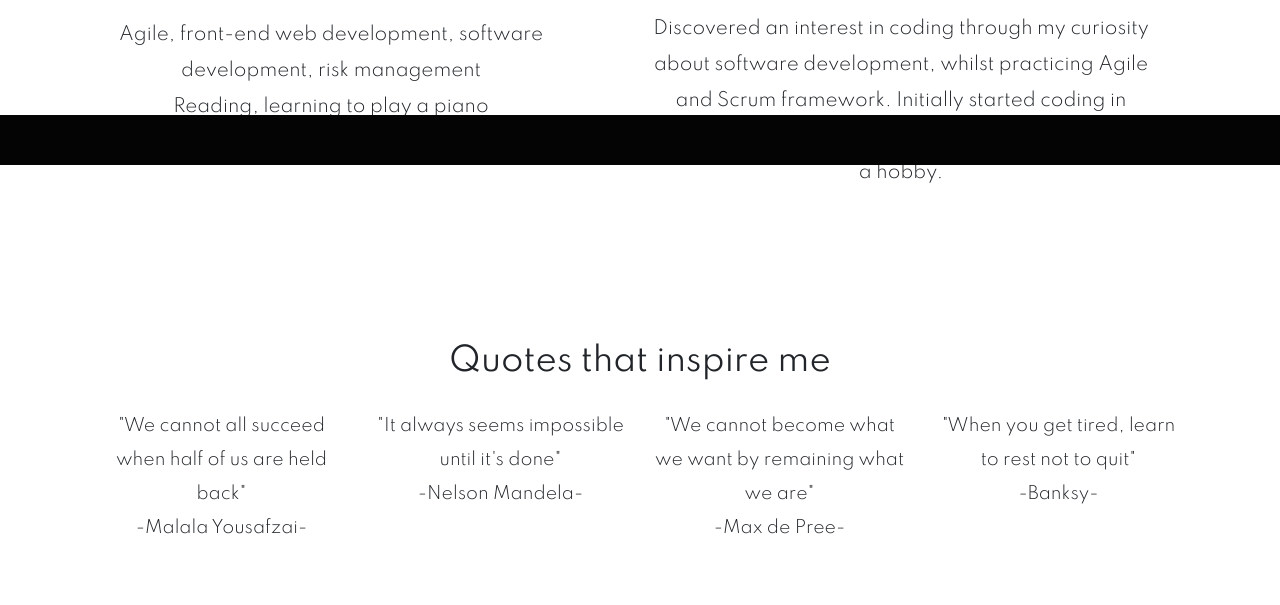
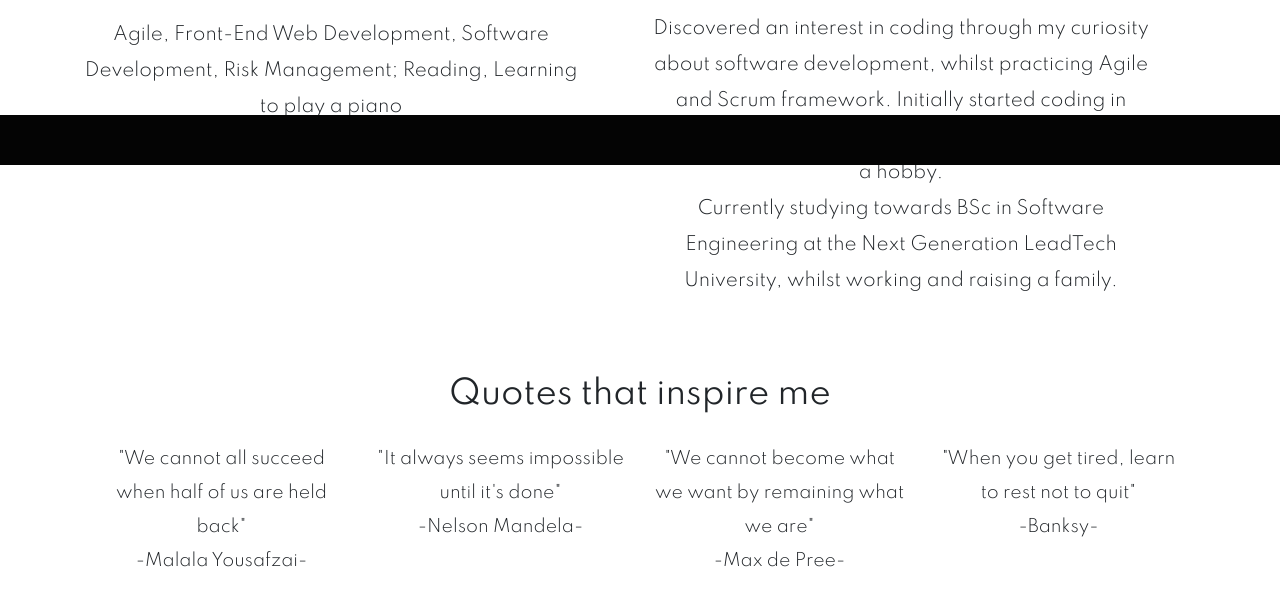
Before and after one commit to nataliepcodes/portfolio-website-nataliep, a plain HTML site: page about.html in a window 1280 px wide. Shown: the part 635-1240 px from the top of the page. Drawn offline with nearby package versions, Linux system fonts and the light colour scheme.

Commit message:
Added new information to about HTML, removed margin
Added new info in the about me section, updated interests section, removed quotes class margin-top

```diff
--- a/about.html
+++ b/about.html
@@ -78,10 +78,8 @@
           <div class="interest">
             <h1>Interests</h1>
             <p>
-              Agile, front-end web development, software development, risk
-              management
-              <br />
-              Reading, learning to play a piano
+              Agile, Front-End Web Development, Software Development, Risk
+              Management; Reading, Learning to play a piano
             </p>
           </div>
         </div>
@@ -104,6 +102,8 @@
             started coding in September 2021 by attending coding workshops as a
             hobby.
             <br />
+            Currently studying towards BSc in Software Engineering at the Next
+            Generation LeadTech University, whilst working and raising a family.
           </p>
         </div>
       </div>
--- a/styles/style.css
+++ b/styles/style.css
@@ -107,7 +107,6 @@ p {
 }
 
 .quotes {
-  margin-top: 75px;
   margin-bottom: 150px;
 }
 
```
